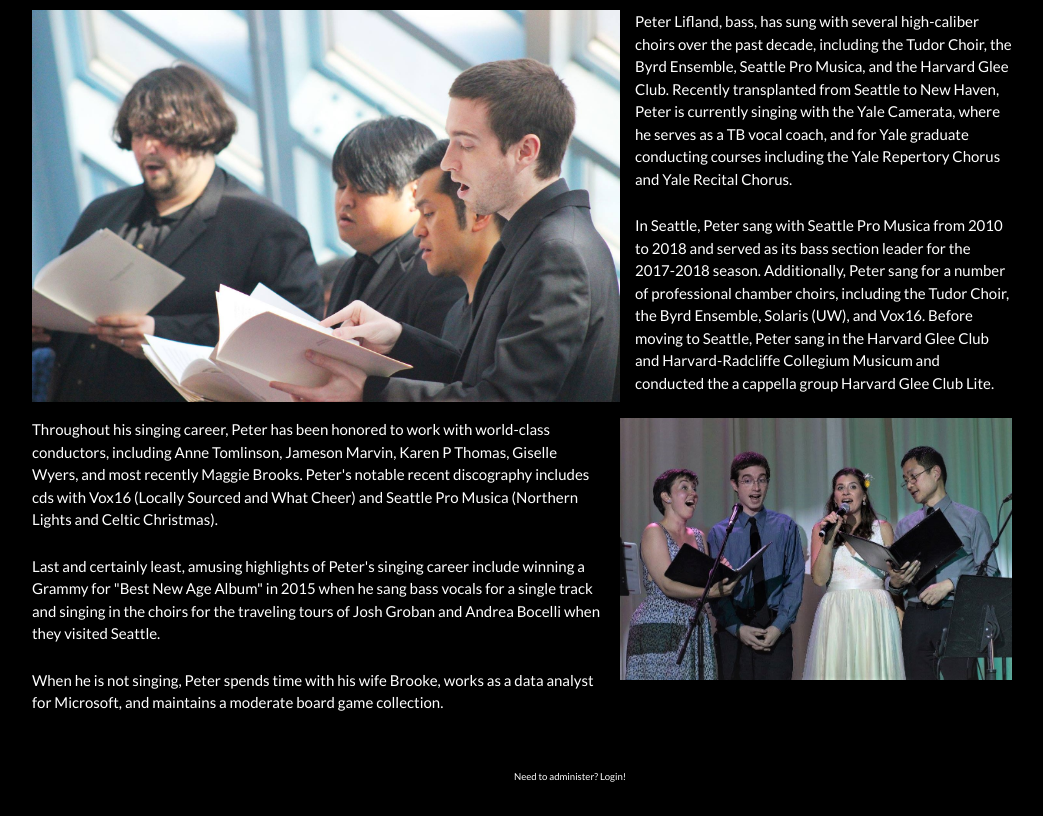
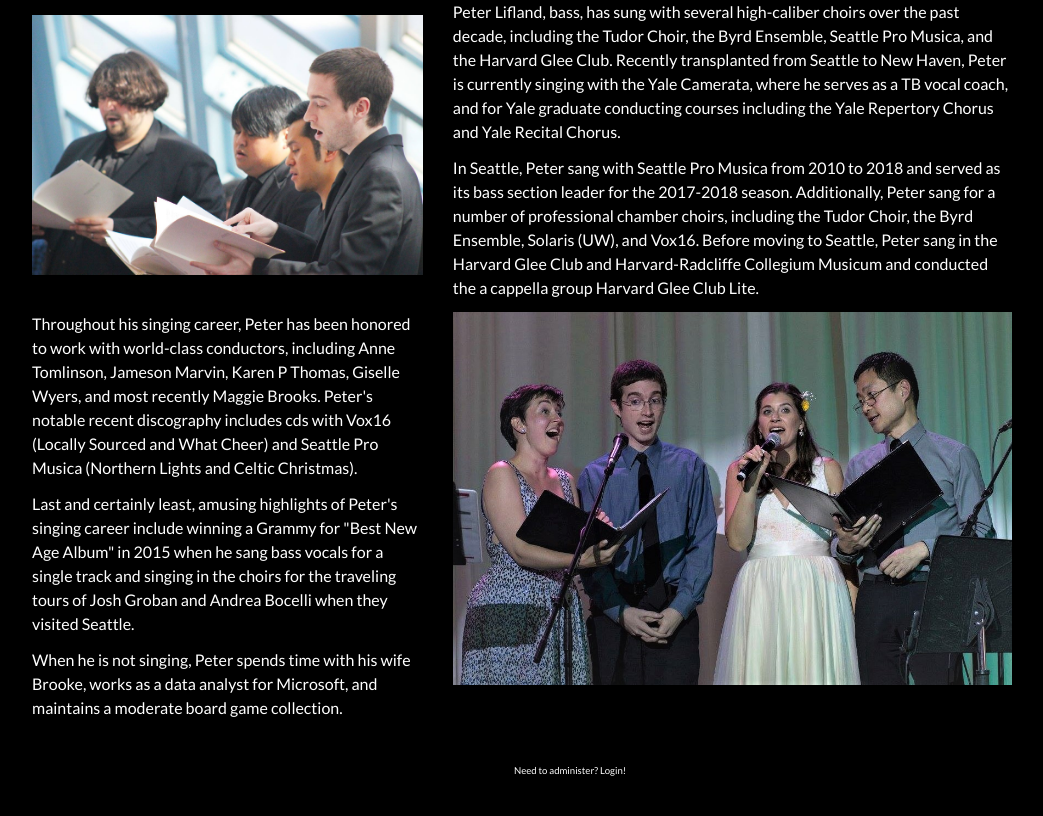
Before and after one commit to plifland/singingcv, a Django app: template app/templates/bio.html in a window 1280 px wide. Shown: the part 104-920 px from the top of the page, without its empty margins (40-1083 px from the left). After the commit the page ends 880 px from the top, so only its background shows below. Run offline with Django 3.2, Linux system fonts and the light colour scheme; the template is opened without the code that fills it, so the values that code supplies are empty; some libraries are stand-ins or nearby versions.

Commit message:
bio now has flex layout

```diff
--- a/app/templates/bio.html
+++ b/app/templates/bio.html
@@ -3,32 +3,32 @@
 {% block content %}
 
 <!-- The Contact Section -->
-<div class="w3-row">
-	<img src="{{ MEDIA_URL }}byrdpic1.jpg" alt="" style="max-width:60%; float:left; height: auto; object-fit:contain; margin-right:15px; padding-top:10px;" />
-    <div class="w3-medium" style="padding-top:10px;">
-    <p>
+<div class="row">
+	<div class="col-md-5 col-sm-12"><img class="img-fluid" src="{{ MEDIA_URL }}byrdpic1.jpg" alt="" style="padding-bottom:15px; margin-top:15px;"/></div>
+    <div class="col-md-7 col-sm-12">
+    <p style="margin-bottom:0.5rem;">
         Peter Lifland, bass, has sung with several high-caliber choirs over the past decade, including the Tudor Choir, the Byrd Ensemble, Seattle Pro Musica, and the Harvard Glee Club.
         Recently transplanted from Seattle to New Haven, Peter is currently singing with the Yale Camerata, where he serves as a TB vocal coach, and for Yale graduate conducting courses including the Yale Repertory Chorus and Yale Recital Chorus.
-    </p><p>
+    </p><p style="margin-bottom:0.5rem;">
         In Seattle, Peter sang with Seattle Pro Musica from 2010 to 2018 and served as its bass section leader for the 2017-2018 season.
         Additionally, Peter sang for a number of professional chamber choirs, including the Tudor Choir, the Byrd Ensemble, Solaris (UW), and Vox16.
         Before moving to Seattle, Peter sang in the Harvard Glee Club and Harvard-Radcliffe Collegium Musicum and conducted the a cappella group Harvard Glee Club Lite.
     </p>
     </div>
-    <div class="w3-medium" style="float:left; max-width:60%; object-fit:contain; padding-right:15px;">
-    <p style="margin-top:0px;">
+    <div class="col-md-5 col-sm-12">
+    <p style="margin-top:0px; margin-bottom:0.5rem;">
         Throughout his singing career, Peter has been honored to work with world-class conductors, including Anne Tomlinson, Jameson Marvin, Karen P Thomas, Giselle Wyers, and most recently Maggie Brooks.
         Peter's notable recent discography includes
             cds with Vox16 (<a href="https://www.vox16.com/cd-locally-sourced">Locally Sourced</a> and <a href="https://store.cdbaby.com/cd/vox16">What Cheer</a>)
             and Seattle Pro Musica (<a href="http://www.seattlepromusica.org/cd-store/northern-lights">Northern Lights</a> and <a href="http://www.seattlepromusica.org/cd-store/celtic-christmas">Celtic Christmas</a>).
-    </p><p>
+    </p><p style="margin-bottom:0.5rem;">
         Last and certainly least, amusing highlights of Peter's singing career include winning a Grammy for "Best New Age Album" in 2015 when he sang bass vocals for a single track
         and singing in the choirs for the traveling tours of Josh Groban and Andrea Bocelli when they visited Seattle.
-    </p><p>
+    </p><p style="margin-bottom:0.5rem;">
         When he is not singing, Peter spends time with his wife Brooke, works as a data analyst for Microsoft, and maintains a moderate board game collection.
     </p>
     </div>
-    <img class="d-none d-sm-block" src="{{ MEDIA_URL }}rc4_cropped.jpg" alt="" style="max-width:40%; float:right; height: auto; object-fit:contain; padding-top:0px;" />
+    <div class="col-md-7 col-sm-12"><img class="d-none d-sm-block img-fluid" src="{{ MEDIA_URL }}rc4_cropped.jpg" alt="" /></div>
 </div>
 
 
```
